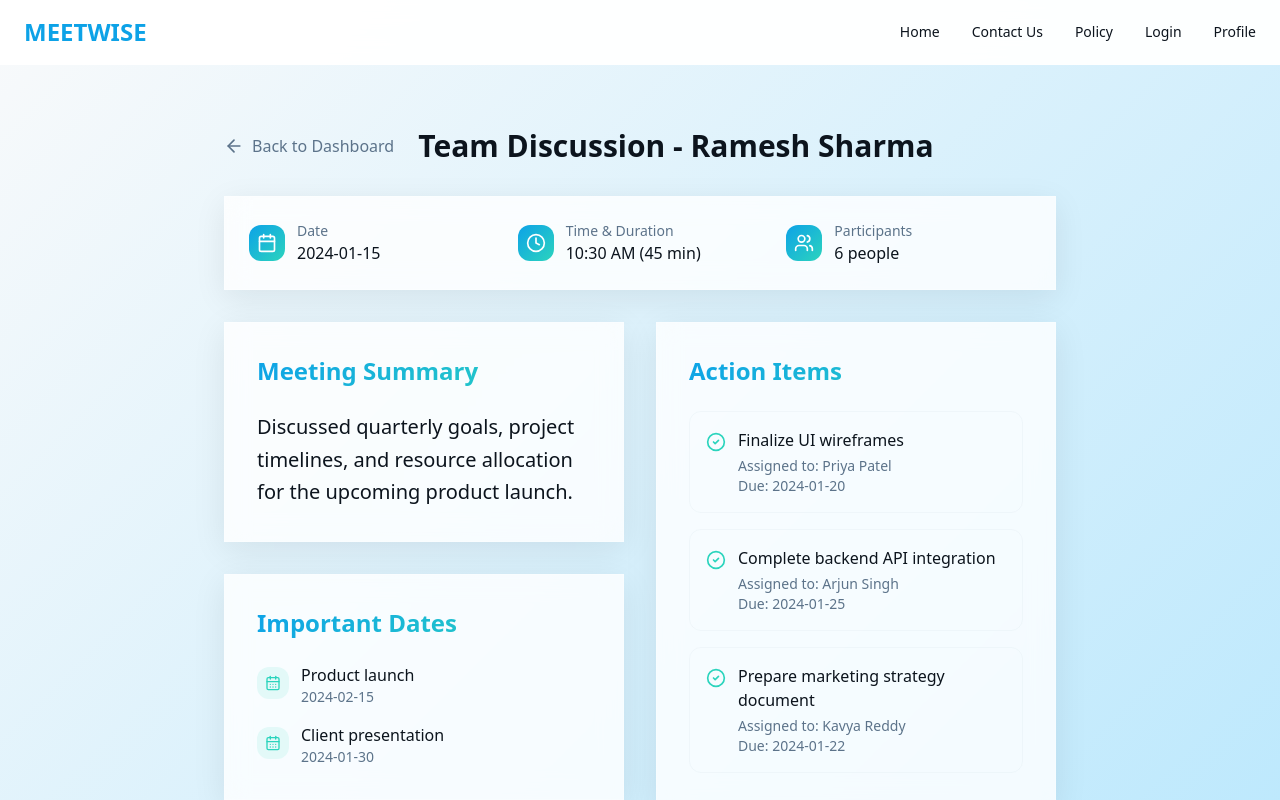
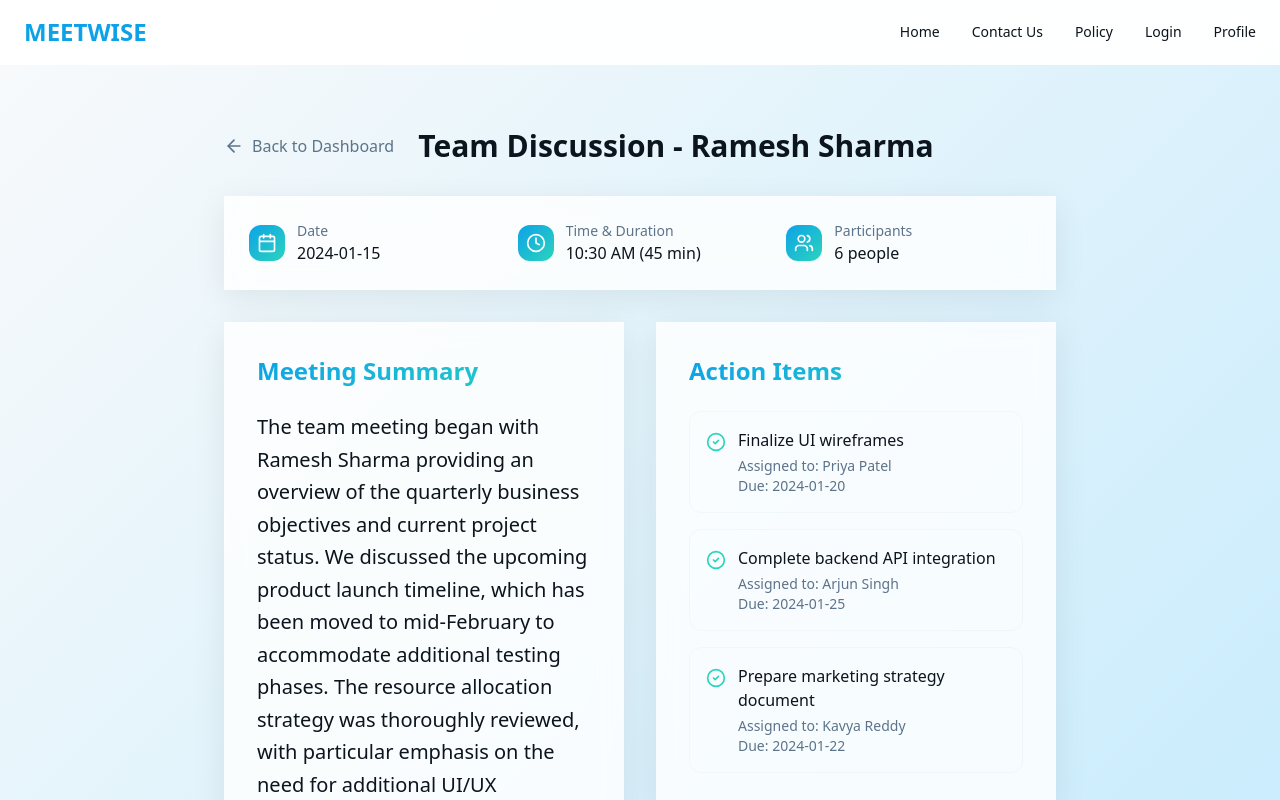
Before and after one commit to sakshi1124/meetwise-seascapes, a React (Vite) app: page /meeting/1 in a window 1280 px wide. Shown: the top 800 px of the page. Built offline with nearby package versions, Linux system fonts and the light colour scheme; the HTML template or start-up script is replaced by a standard one.

Commit message:
Adjust summary length

```diff
--- a/src/data/dummyData.ts
+++ b/src/data/dummyData.ts
@@ -6,7 +6,7 @@ export const dummyMeetings = [
     time: "10:30 AM",
     duration: "45 min",
     participants: 6,
-    summary: "Discussed quarterly goals, project timelines, and resource allocation for the upcoming product launch.",
+    summary: "The team meeting began with Ramesh Sharma providing an overview of the quarterly business objectives and current project status. We discussed the upcoming product launch timeline, which has been moved to mid-February to accommodate additional testing phases. The resource allocation strategy was thoroughly reviewed, with particular emphasis on the need for additional UI/UX designers for the final sprint. Key concerns were raised about the current backend API performance under load, prompting discussions about optimization strategies. The marketing team presented initial campaign concepts, which received positive feedback from stakeholders. Budget considerations were addressed, with approval given for additional cloud infrastructure costs. The team also discussed potential risks and mitigation strategies for the upcoming client presentation. Overall, the meeting established clear priorities and action items for the next two weeks, ensuring all departments are aligned on delivery expectations.",
     tasks: [
       { task: "Finalize UI wireframes", assignee: "Priya Patel", deadline: "2024-01-20" },
       { task: "Complete backend API integration", assignee: "Arjun Singh", deadline: "2024-01-25" },
@@ -24,7 +24,7 @@ export const dummyMeetings = [
     time: "2:00 PM",
     duration: "1h 15min",
     participants: 8,
-    summary: "Sprint planning session covering user stories, task estimation, and sprint goals for the next two weeks.",
+    summary: "Anjali Gupta led the comprehensive sprint planning session for the upcoming two-week development cycle. The team reviewed the product backlog and prioritized user stories based on business value and technical complexity. Detailed story point estimation was conducted using planning poker methodology, resulting in a total commitment of 65 story points for the sprint. The authentication system implementation was identified as the highest priority item, requiring coordination between frontend and backend teams. Payment gateway integration discussions revealed the need for additional security compliance checks. The QA team outlined their testing strategy, emphasizing the importance of automated test coverage for new features. Technical debt items were also scheduled, including database query optimization and code refactoring tasks. The team discussed potential blockers and dependencies, establishing clear communication protocols for issue escalation. Resource allocation was confirmed, with two developers dedicated to the authentication module and one focused on payment integration. The sprint goal was clearly defined as delivering a fully functional user registration and payment system.",
     tasks: [
       { task: "Implement user authentication", assignee: "Vikram Joshi", deadline: "2024-01-18" },
       { task: "Design payment gateway", assignee: "Sneha Agarwal", deadline: "2024-01-20" },
@@ -42,7 +42,7 @@ export const dummyMeetings = [
     time: "11:00 AM",
     duration: "30 min",
     participants: 4,
-    summary: "Client feedback session on the beta version, addressing UI improvements and feature requests.",
+    summary: "Suresh Krishnan facilitated the client feedback session focusing on the beta version of our application. The client expressed overall satisfaction with the core functionality but highlighted several areas for improvement. The current color scheme was deemed too vibrant for their corporate branding requirements, necessitating a more subdued palette. Navigation flow received positive feedback, though users reported some confusion during the onboarding process. The export functionality was identified as a critical missing feature for their workflow integration. Performance metrics were discussed, with the client noting acceptable load times for most operations. Security features were praised, particularly the two-factor authentication implementation. The client requested additional customization options for dashboard widgets and improved mobile responsiveness. Integration capabilities with their existing CRM system were explored, revealing opportunities for enhanced data synchronization. The feedback session concluded with a clear roadmap for addressing the identified issues and a commitment to deliver updates within the agreed timeline.",
     tasks: [
       { task: "Update color scheme", assignee: "Meera Nair", deadline: "2024-01-16" },
       { task: "Add export functionality", assignee: "Amit Verma", deadline: "2024-01-18" }
@@ -58,7 +58,7 @@ export const dummyMeetings = [
     time: "3:30 PM",
     duration: "1h",
     participants: 5,
-    summary: "Technical discussion on system architecture, database design, and scalability considerations.",
+    summary: "Deepak Mehta led the technical architecture review meeting, focusing on system scalability and performance optimization strategies. The current database schema was analyzed for potential bottlenecks, revealing opportunities for index optimization and query restructuring. Microservices architecture patterns were discussed as a solution for handling increased user load and improving system modularity. Cloud infrastructure requirements were evaluated, with recommendations for implementing auto-scaling groups and load balancers. The team reviewed data backup and disaster recovery procedures, ensuring compliance with industry standards. Security architecture components were examined, including API gateway configurations and encryption protocols. CI/CD pipeline enhancements were prioritized to reduce deployment times and improve code quality gates. Monitoring and logging strategies were refined to provide better visibility into system performance metrics. The discussion included evaluation of new technologies for improving development velocity while maintaining system reliability. Performance benchmarking results were presented, showing areas where optimization efforts would yield the highest impact on user experience.",
     tasks: [
       { task: "Database schema optimization", assignee: "Ravi Sharma", deadline: "2024-01-22" },
       { task: "Setup CI/CD pipeline", assignee: "Pooja Malhotra", deadline: "2024-01-20" }
```
